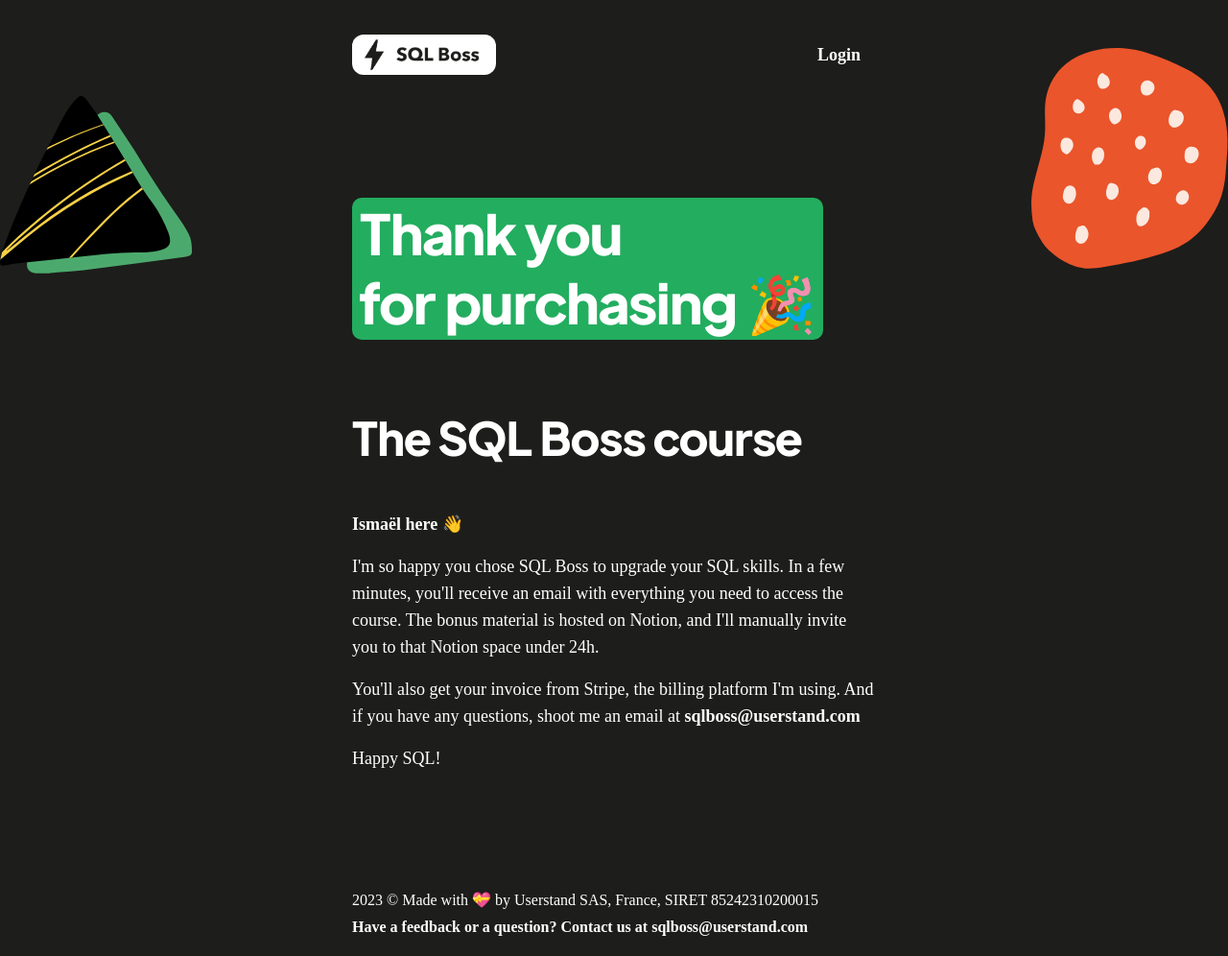
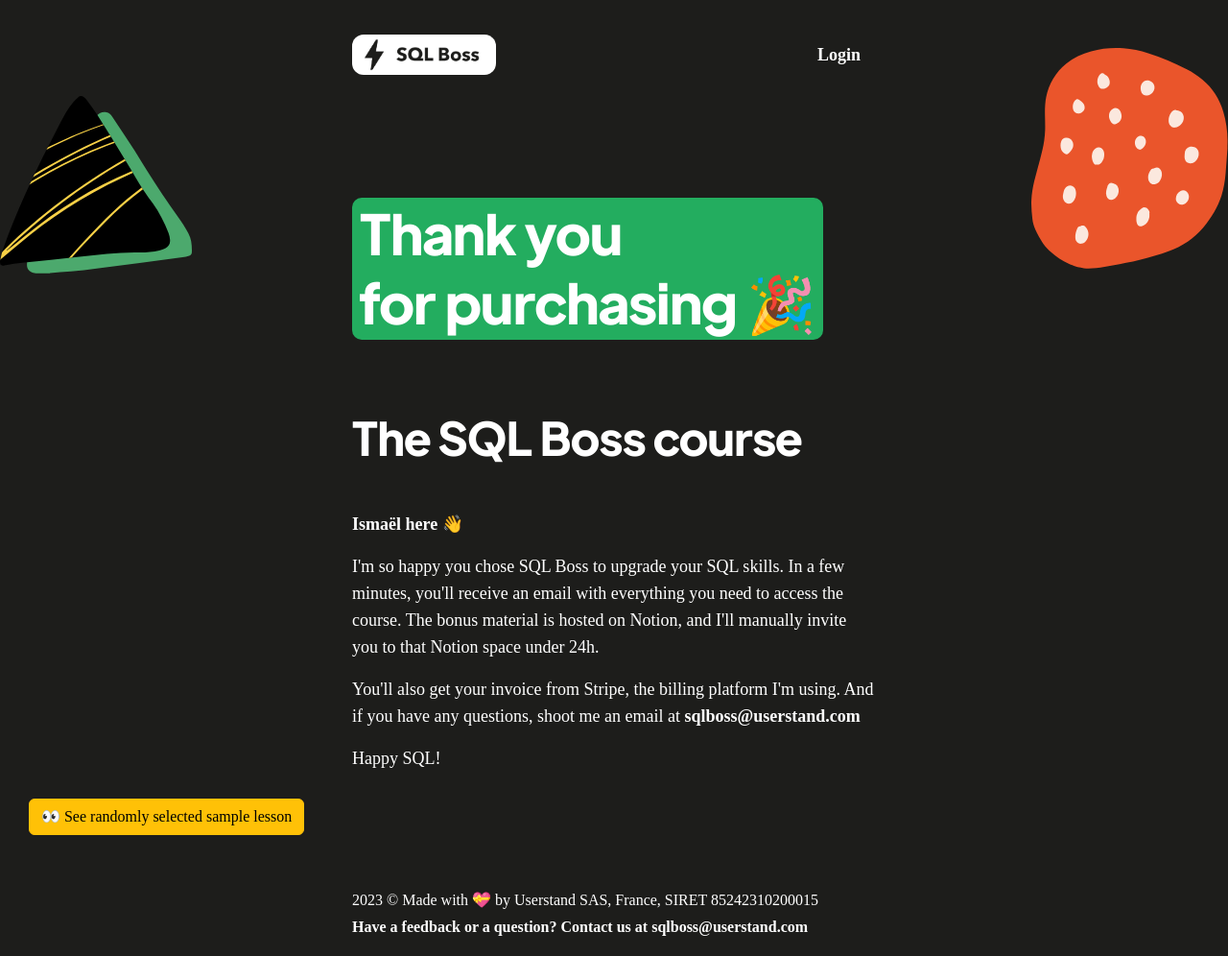
Before and after one commit to ismaelsow/sqlboss, a Jekyll site: the page built from thank-you/index.html, in a window 1280 px wide. Shown: the whole page at 96% size. Built offline with Jekyll 4.4.1, drawn with Linux system fonts in a browser that asks for light colours; some web fonts are replaced; comment, search, counter and statistics services are not loaded.

Commit message:
Add fixed 'see sample lesson' button

```diff
--- a/_layouts/default.html
+++ b/_layouts/default.html
@@ -2,6 +2,7 @@
   {% include header.html %}
 
   <body onload="initializeApp()" class="landing-page">
+    <div><button type="button" class="btn btn-warning see-sample fixed-see-sample-button">👀 See randomly selected sample lesson</button></div>
     <div class="scribbles-container">
       <img src="/assets/images/scribble-4.svg" style="opacity: 1; transform: translate3d(0px, 0px, 0px) scale3d(1, 1, 1) rotateX(0deg) rotateY(0deg) rotateZ(0deg) skew(0deg, 0deg); transform-style: preserve-3d;position: absolute;left: auto;top: 50px;right: 0;bottom: 0;width: 16vw;max-width: 250px;">
       <img src="/assets/images/scribble-58.svg" loading="lazy" style="opacity: 1; transform: translate3d(0px, 0px, 0px) scale3d(1, 1, 1) rotateX(0deg) rotateY(0deg) rotateZ(0deg) skew(0deg, 0deg); transform-style: preserve-3d;position: absolute;left: 0;top: 100px;right: auto;bottom: auto;width: 16vw;max-width: 200px;">
--- a/_layouts/lesson.html
+++ b/_layouts/lesson.html
@@ -2,6 +2,7 @@
   {% include header.html %}
 
   <body>
+    <div style="position:fixed;left:30px;bottom:30px"><button type="button" class="btn btn-warning see-sample">👀 See randomly selected sample lesson</button></div>
     <div class="scribbles-container">
       <img src="/assets/images/scribble-4.svg" style="opacity: 1; transform: translate3d(0px, 0px, 0px) scale3d(1, 1, 1) rotateX(0deg) rotateY(0deg) rotateZ(0deg) skew(0deg, 0deg); transform-style: preserve-3d;position: absolute;left: auto;top: 50px;right: 0;bottom: 0;width: 16vw;max-width: 250px;">
       <img src="/assets/images/scribble-58.svg" loading="lazy" style="opacity: 1; transform: translate3d(0px, 0px, 0px) scale3d(1, 1, 1) rotateX(0deg) rotateY(0deg) rotateZ(0deg) skew(0deg, 0deg); transform-style: preserve-3d;position: absolute;left: 0;top: 100px;right: auto;bottom: auto;width: 16vw;max-width: 200px;">
--- a/assets/css/mobile.css
+++ b/assets/css/mobile.css
@@ -185,3 +185,8 @@
 .lesson-navigation div {
   padding-bottom: 24px;
 }
+
+/* NAVIGATION */
+button.btn.btn-warning.see-sample.fixed-see-sample-button {
+  font-size: 48px;
+}
--- a/assets/css/style.css
+++ b/assets/css/style.css
@@ -134,6 +134,13 @@
 /* NAVIGATION */
 .logout, .customer-lesson-navigation  {
   display: none;
+}
+
+.fixed-see-sample-button {
+  position:fixed;
+  left:30px;
+  bottom:30px;
+  z-index: 1000;
 }
 
 
--- a/assets/js/auth.js
+++ b/assets/js/auth.js
@@ -1,7 +1,4 @@
 window.lessonPaths = [
-  "/lessons/readme/",
-  "/lessons/key-concepts/",
-  "/lessons/big-query-setup-and-dataset-exploration/",
   "/lessons/select-from/",
   "/lessons/limit/",
   "/lessons/where-and-comparison-operators/",
@@ -95,6 +92,9 @@
 
 function displayCustomerNavigation() {
   document.querySelector(".login").style.display = "none";
+  document.querySelectorAll(".see-sample").forEach(function(item) {
+    item.style.display = "none";
+  });
   document.querySelector(".logout").style.display = "block";
   if (document.location.pathname.includes("/lessons/")) {
     document.querySelector(".prospect-lesson-navigation").style.display = "none";
--- a/index.html
+++ b/index.html
@@ -339,7 +339,7 @@
     <div class="col-lg-3"></div>
     <div class="col-xs-12 col-lg-6">
 
-      <div class="highlighted-section" style="padding-top:1px;padding-bottom:24px">
+      <div style="padding-top:1px;padding-bottom:24px">
         <h2>🔥 Become a SQL Boss 🔥</h2>
         <h3 class="lifetime-plan"><span class="green-text-span">BUY NOW</span> — the price will increase regularly as new content is added.</h3>
         <!-- PLANS -->
```
